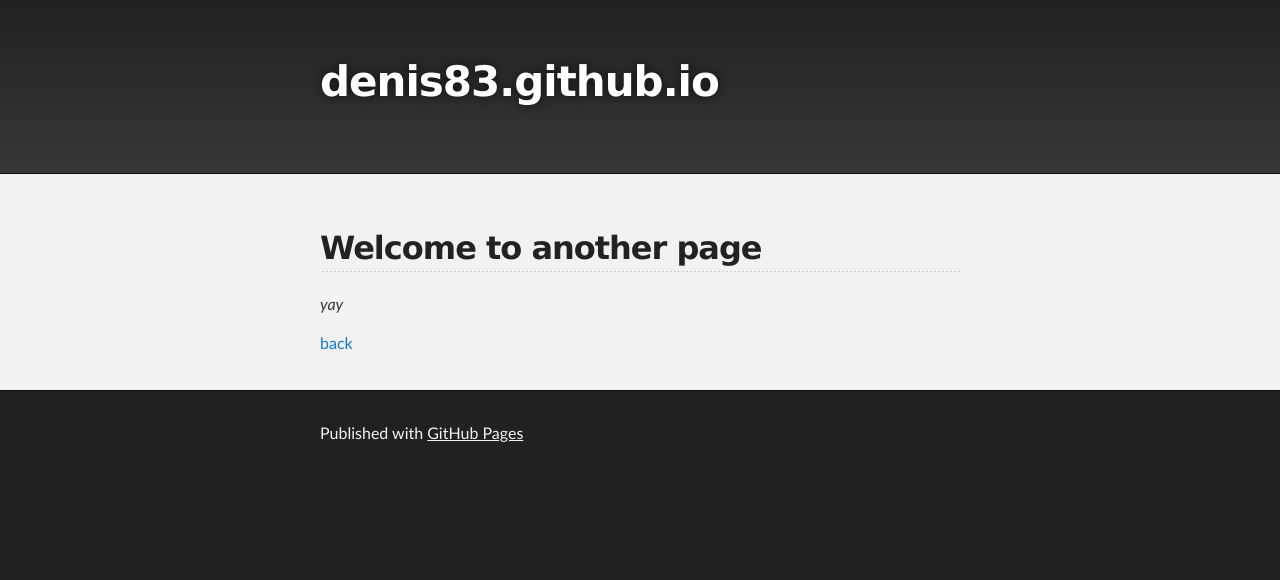
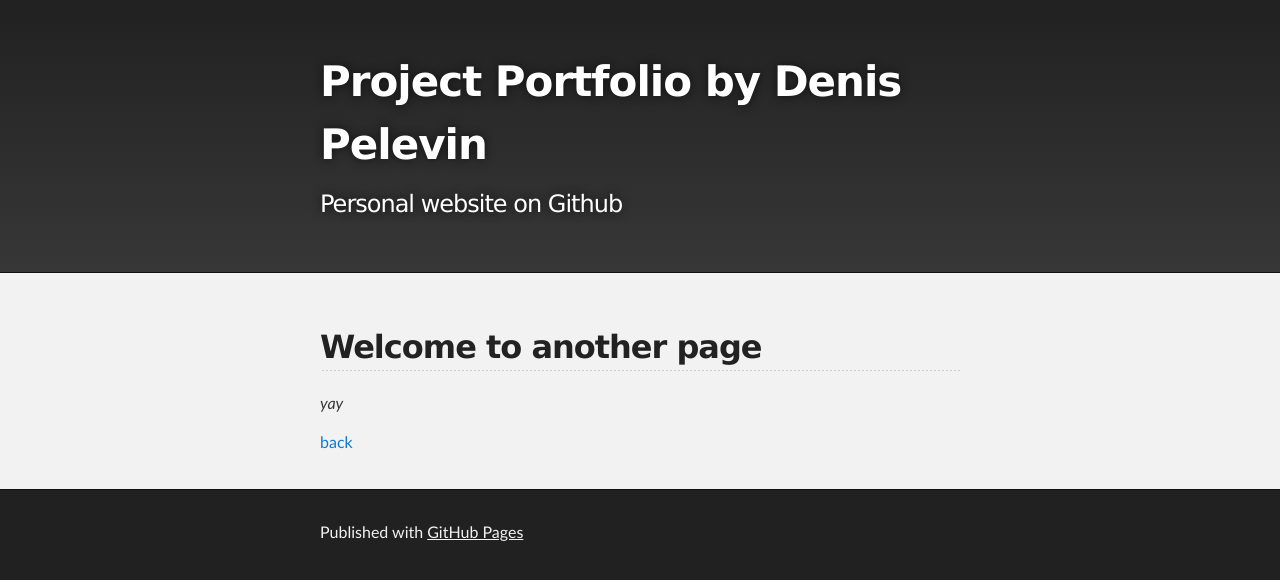
Before and after one commit to denis83/denis83.github.io, a Jekyll site: the page built from another-page.md, in a window 1280 px wide. Shown: the top 580 px of the page. Built offline with Jekyll 4.4.1, drawn with Linux system fonts in a browser that asks for light colours; the repository's description, which GitHub fills in, is left out; our own code applies the rules of GitHub Pages for plain Markdown files.

Commit message:
Update _config.yml

```diff
--- a/_config.yml
+++ b/_config.yml
@@ -1,5 +1,5 @@
-title:
-description:
+title: Project Portfolio by Denis Pelevin
+description: Personal website on Github
 show_downloads: false
 google_analytics:
 theme: jekyll-theme-slate
```
